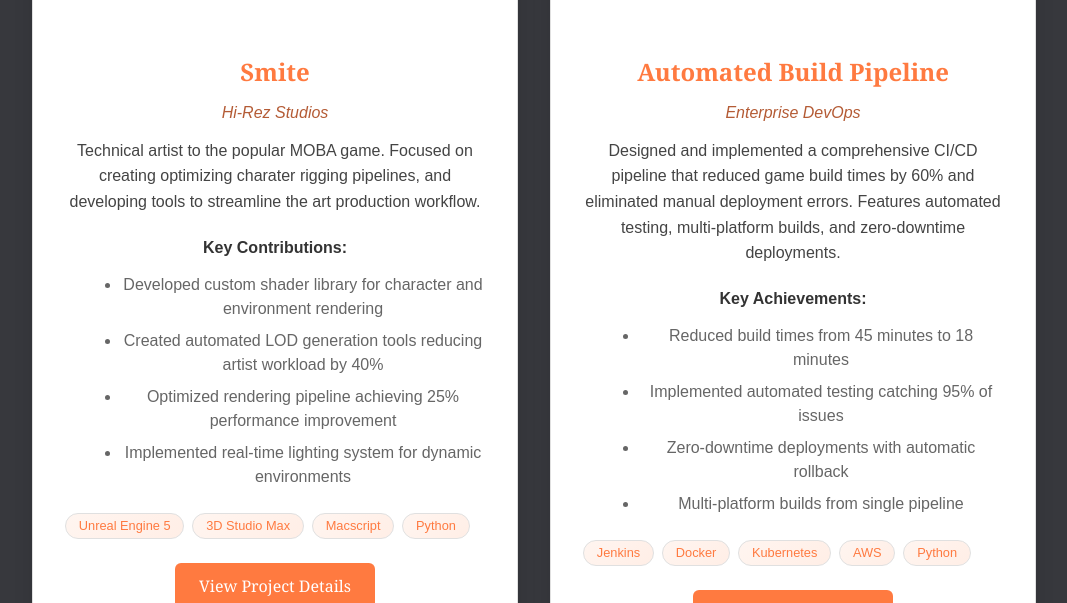
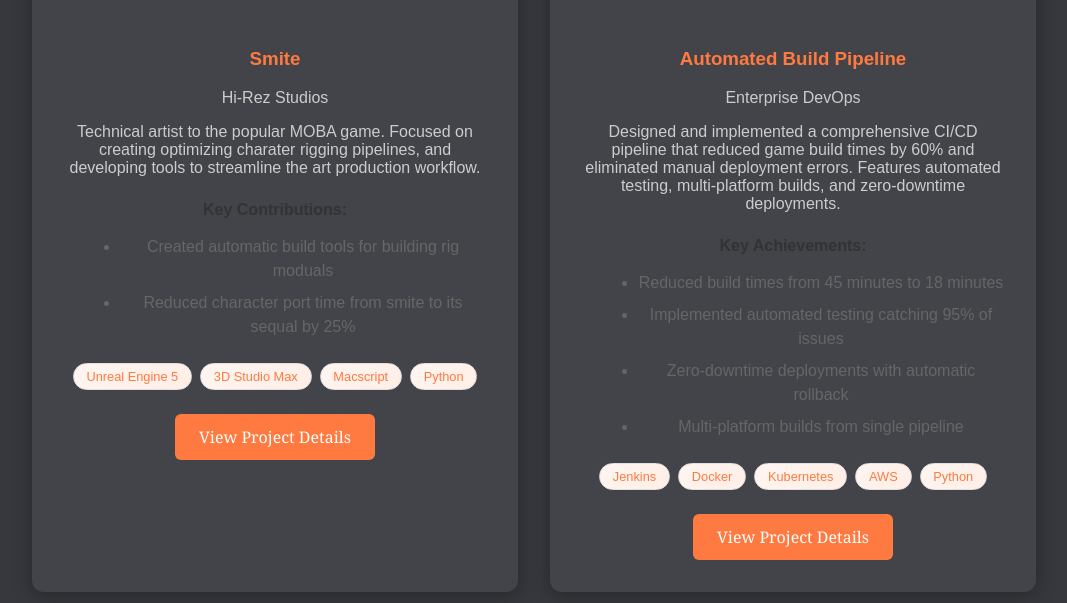
Before and after one commit to cjnowacek/php-website, a PHP site: page / in a window 1280 px wide. Shown: the part 1505-2108 px from the top of the page, without its empty margins (106-1173 px from the left). Run offline with PHP 8.4, Linux system fonts and the light colour scheme.

Commit message:
changing card look

```diff
--- a/includes/project-data/smite.php
+++ b/includes/project-data/smite.php
@@ -7,14 +7,12 @@ return [
     'category' => 'techart',
     'featured' => true,
     'order' => 1,
-    'image' => 'static/img/smite_1200x900.png',
+    'image' => 'static/img/Smite_1200x900.png',
     'gif' => 'static/img/y7A08Y.gif',
     'description' => 'Technical artist to the popular MOBA game. Focused on creating optimizing charater rigging pipelines, and developing tools to streamline the art production workflow.',
     'highlights' => [
-        'Developed custom shader library for character and environment rendering',
-        'Created automated LOD generation tools reducing artist workload by 40%',
-        'Optimized rendering pipeline achieving 25% performance improvement',
-        'Implemented real-time lighting system for dynamic environments'
+      'Created automatic build tools for building rig moduals',
+      'Reduced character port time from smite to its sequal by 25%'
     ],
     'tech_tags' => ['Unreal Engine 5', '3D Studio Max','Macscript' , 'Python', ],
     'link' => 'techart/smite/',
--- a/static/css/style.css
+++ b/static/css/style.css
@@ -510,14 +510,31 @@ footer button:hover {
     gap: 3rem;
     margin: 2rem 0;
 }
-
+/* Option 1: Dark Cards (match your site theme) */
 .project-card {
-    background: white;
+    background: var(--form-bg); /* Dark gray */
     border-radius: 12px;
     overflow: hidden;
-    box-shadow: 0 4px 20px rgba(0,0,0,0.1);
+    box-shadow: 0 4px 20px rgba(0,0,0,0.3);
     transition: all 0.3s ease;
-    border: 1px solid #e0e0e0;
+/*    border: 1px solid black; */
+}
+
+.project-info-card {
+    padding: 2rem;
+    color: var(--text-color); /* White text */
+}
+
+.project-info-card h3 {
+    color: var(--header-color); /* Orange titles */
+}
+
+.project-company {
+    color: var(--text-secondary); /* Light gray */
+}
+
+.project-description-card {
+    color: var(--text-secondary); /* Light gray text */
 }
 
 .project-card:hover {
@@ -559,26 +576,6 @@ footer button:hover {
     color: #333;
 }
 
-.project-info-card h3 {
-    color: var(--header-color);
-    font-size: 1.5rem;
-    margin-bottom: 0.5rem;
-    font-family: Cambria, Georgia, serif;
-}
-
-.project-company {
-    color: var(--subheader-color);
-    font-style: italic;
-    font-weight: 500;
-    margin-bottom: 1rem;
-}
-
-.project-description-card {
-    color: #444;
-    line-height: 1.6;
-    margin-bottom: 1.5rem;
-}
-
 .project-highlights {
     margin: 1.5rem 0;
 }
@@ -598,6 +595,7 @@ footer button:hover {
     gap: 0.5rem;
     margin: 1.5rem 0;
     flex-wrap: wrap;
+    justify-content: center;
 }
 
 .tech-tag {
```
Also changed, not shown: static/img/Smite_1200x900.png (added), static/img/smite2_1200x900.png (deleted).
